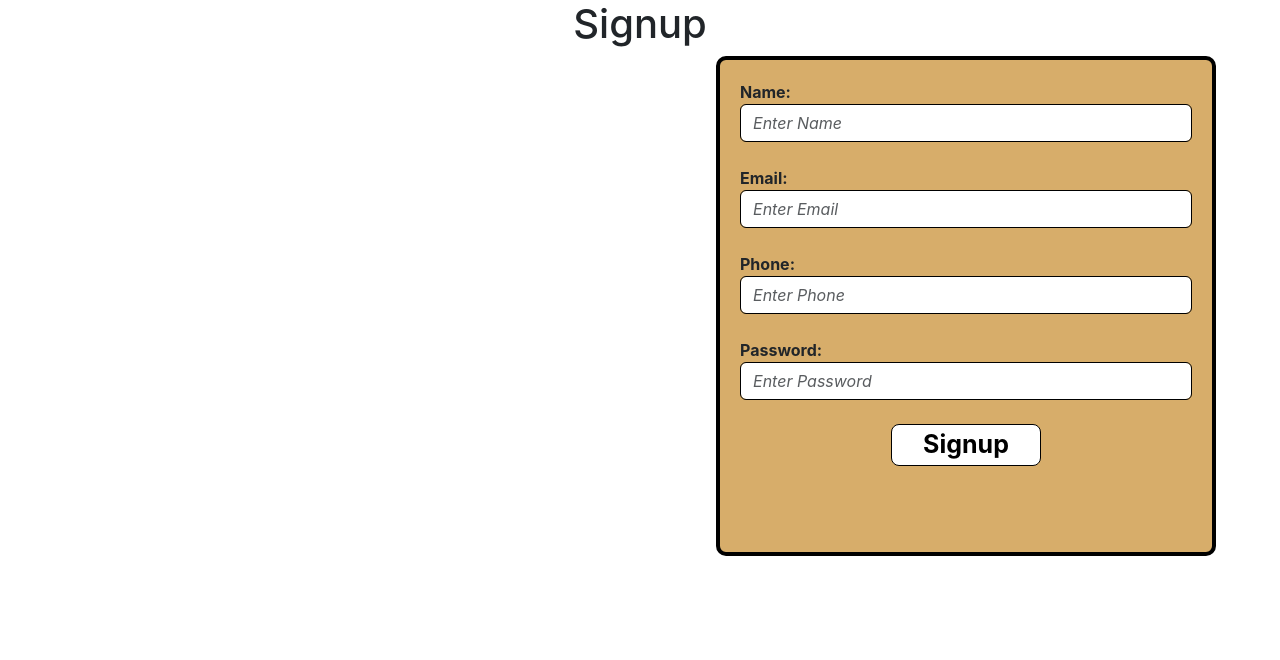
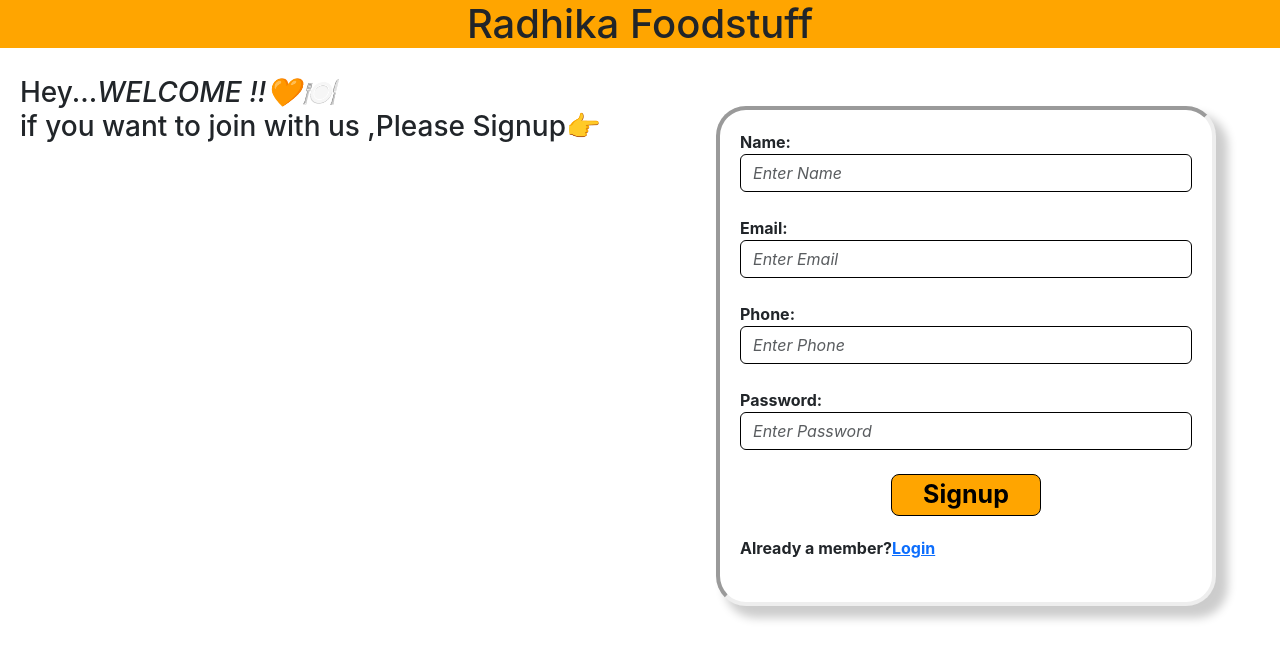
Before and after one commit to samruddhi303/Turn-table, a React (Create React App) app in the folder client/: page /Signup in a window 1280 px wide. Shown: the top 660 px of the page. Built offline with nearby package versions, Linux system fonts and the light colour scheme.

Commit message:
initial commit

```diff
--- a/client/src/views/Login/login.css
+++ b/client/src/views/Login/login.css
@@ -1,15 +1,18 @@
 .form-container{
     height: 500px;
     width: 500px;
-    border: 4px solid black;
+    border: 4px inset;
     padding: 20px;
-    margin: auto;
+    margin-top: 50px;
     border-radius: 10px;
     font-weight: bold;
-    background-color: rgb(215, 173, 106);
+    background-color: white;
     box-shadow:  10px 10px 5px 0px rgba (black);
 
 
+   }
+   .form-container:hover{
+    filter: drop-shadow(0 0 20px #121212);
    }
    .form-control{
        font-style: italic;
@@ -18,7 +21,7 @@
 
    .login-button{
        font-size: 25px;
-       background-color: white;
+       background-color: orange;
        color: black;
        display: block;
        margin-left: auto;
@@ -31,3 +34,7 @@
 
 
    }
+
+   .Not-remember{
+    margin-top: 20px;
+   }
--- a/client/src/views/Login/login.js
+++ b/client/src/views/Login/login.js
@@ -52,6 +52,8 @@ function Login() {
         <div className='row'>
             <div className='col-md-6'>
 
+            <img src='https://www.shutterstock.com/image-illustration/3d-rendered-illustration-kitchen-chef-600w-103833140.jpg'></img>
+
             </div>
             <div className='col-md-6'>
                 <div className='form-container'>
@@ -74,6 +76,10 @@ function Login() {
                         </div>
                         </div>
                     </form>
+                    <p className='Not-remember'>
+                        Not a member?
+                        <a href="signup">Signup Now</a>
+                    </p>
                 </div>
             </div>
         </div>
--- a/client/src/views/Signup/signup.css
+++ b/client/src/views/Signup/signup.css
@@ -1,14 +1,21 @@
 .form-container{
  height: 500px;
  width: 500px;
- border: 4px solid black;
+ /* border: 2px solid black; */
+ border: 4px inset;
  padding: 20px;
  margin: auto;
- border-radius: 10px;
+ margin-top: 50px;
+ border-radius: 30px;
  font-weight: bold;
- background-color: rgb(215, 173, 106);
- box-shadow:  10px 10px 5px 0px rgba (black);
+ background-color: white;
+ box-shadow:  10px 10px 10px 2px rgba(0, 0, 0, 0.2);
 
+
+}
+.form-container:hover{
+    height: 450px;
+    width: 450px;
 
 }
 .form-control{
@@ -18,7 +25,7 @@
 
 .signup-button{
     font-size: 25px;
-    background-color: white;
+    background-color: orange;
     color: black;
     display: block;
     margin-left: auto;
@@ -31,3 +38,10 @@
 
 
 }
+.text-center{
+    background-color: orange;
+}
+.welcome-cont{
+    margin-left: 20px;
+    margin-top: 20px;
+}
--- a/client/src/views/Signup/signup.js
+++ b/client/src/views/Signup/signup.js
@@ -50,10 +50,12 @@ function Signup() {
 }
   return (
        <div>
-        <h1 className='text-center'>Signup</h1>
+        <h1 className='text-center'>Radhika Foodstuff</h1>
         <div className='row'>
             <div className='col-md-6'>
-
+                <div className='welcome-cont'>
+                <h3>Hey...<i>WELCOME !!🧡🍽️</i><br/>if you want to join with us ,Please Signup👉</h3>
+                </div>
             </div>
             <div className='col-md-6'>
                 <div className='form-container'>
@@ -85,6 +87,10 @@ function Signup() {
                         </div>
                         </div>
                     </form>
+                    <p className='Not-remember'>
+                       Already a member?
+                        <a href="login">Login</a>
+                    </p>
                 </div>
             </div>
         </div>
```
